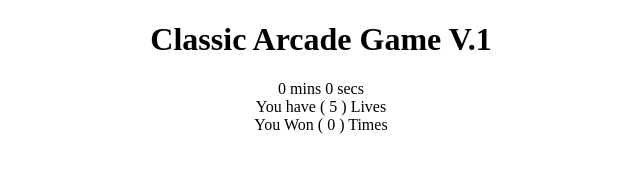
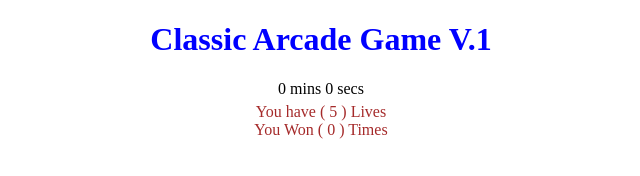
Before and after one commit to MOhammedRiaad/Arcade-Game, a plain HTML site: page index.html in a window 1280 px wide. Shown: the whole page, without its empty margins (319-959 px from the left). Drawn offline with Linux system fonts and the light colour scheme.

Commit message:
Add files via upload
html style

```diff
--- a/css/style.css
+++ b/css/style.css
@@ -1,9 +1,14 @@
 body {
     text-align: center;
 }
-#player {
-flex-wrap: wrap;
-width: 100px;
-list-style-type: none;
-display: inline-flex;
+.Title h1{
+    color: blue ;
+    font: fantasy;
 }
+.score{
+    color: brown ;
+    padding: 5px;
+    margin: auto;
+
+
+}
```
